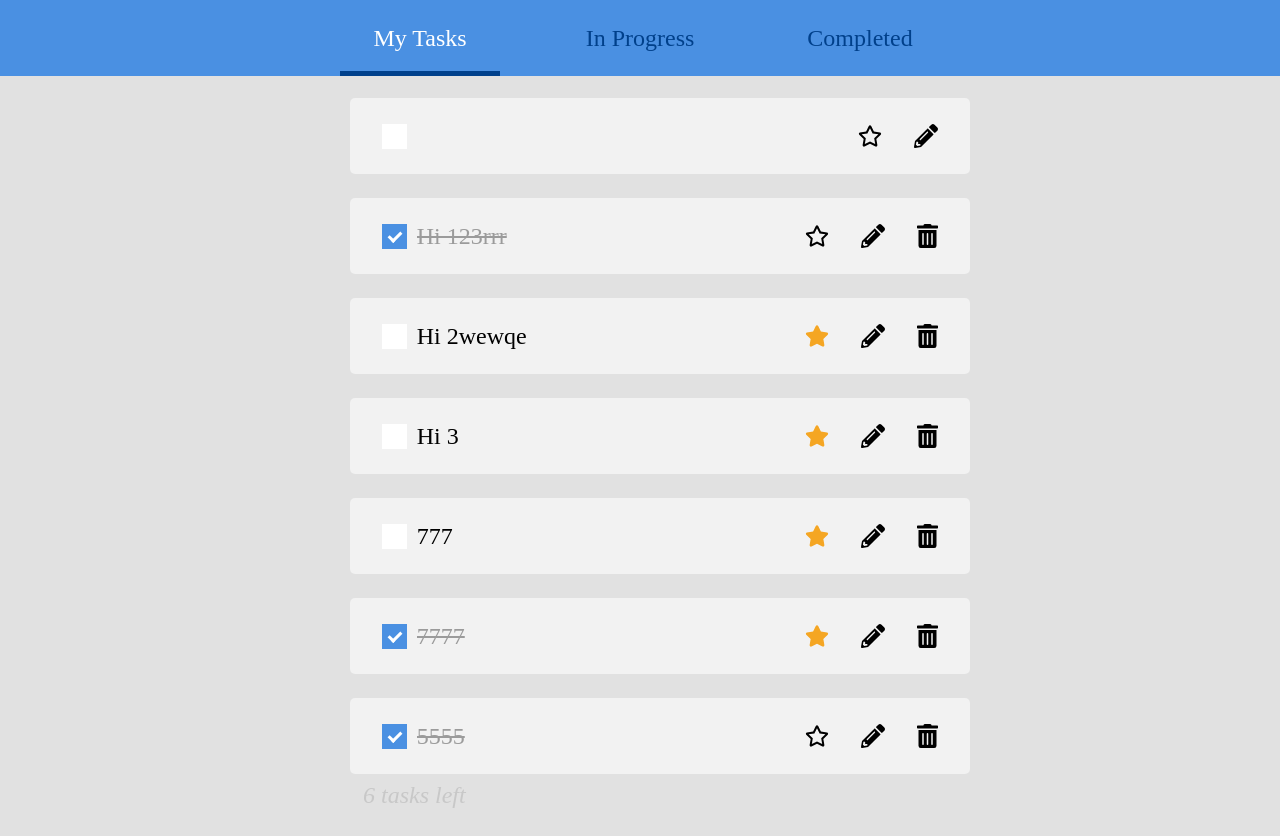
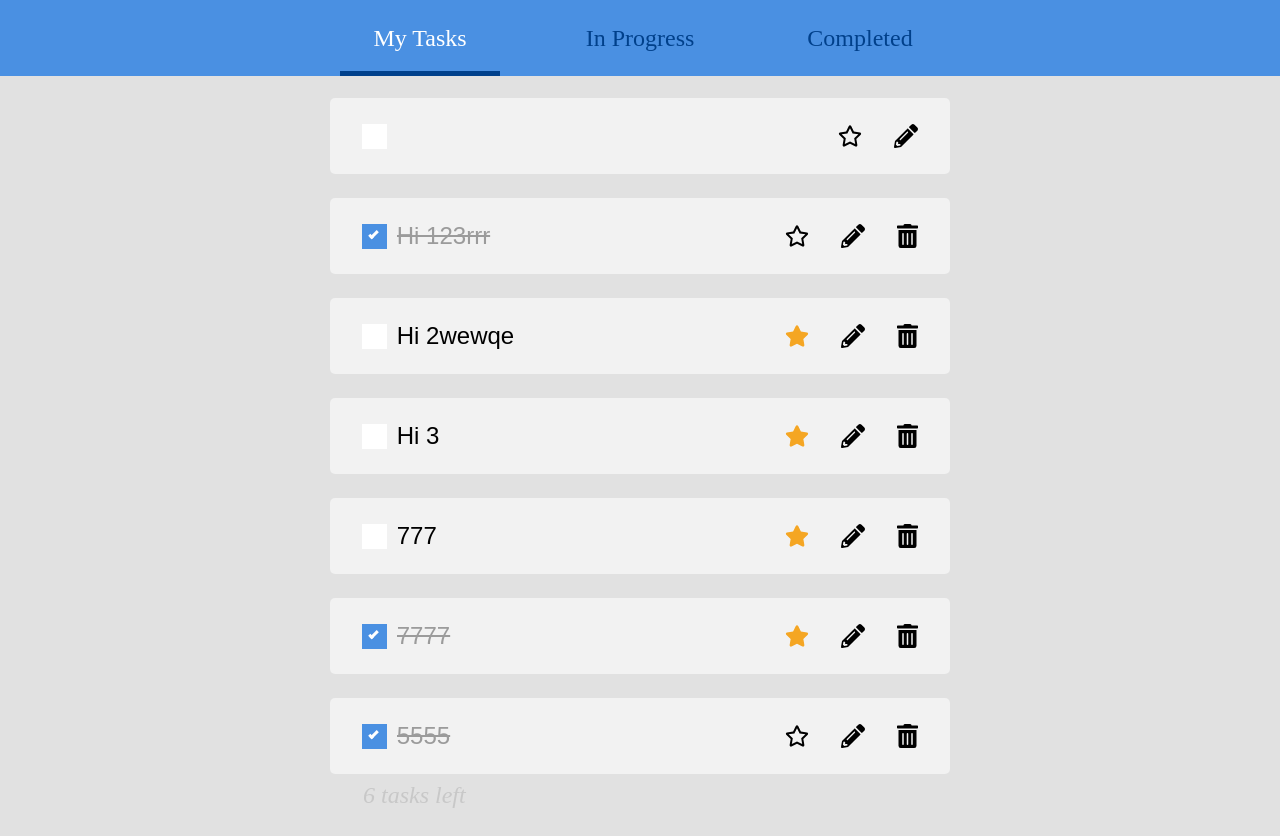
Before and after one commit to ro1963855/todolist-pwa, a Vue app: page / in a window 1280 px wide. Built offline with nearby package versions, Linux system fonts and the light colour scheme; data requests are answered from the project's data file.

Commit message:
fix RWD issue

```diff
--- a/package.json
+++ b/package.json
@@ -6,7 +6,8 @@
     "serve": "vue-cli-service serve",
     "build": "vue-cli-service build",
     "lint": "vue-cli-service lint",
-    "dev": "json-server --watch db.json & vue-cli-service serve"
+    "dev": "json-server --watch db.json & vue-cli-service serve",
+    "db": "json-server --watch db.json"
   },
   "dependencies": {
     "@fortawesome/fontawesome-svg-core": "^1.2.28",
--- a/src/App.vue
+++ b/src/App.vue
@@ -143,7 +143,9 @@ export default class App extends Vue {
 </script>
 
 <style lang="scss">
-* {
+*,
+*::before,
+*::after {
   box-sizing: border-box;
 }
 
@@ -159,13 +161,13 @@ body {
 .list {
   list-style-type: none;
   margin: 0;
+  padding: 0 40px;
   & > .tl-task + .tl-task {
     margin-top: 24px;
   }
 }
 
 .task_counter {
-  font-family: Roboto-Italic;
   font-style: italic;
   font-size: 24px;
   color: #C8C8C8;
--- a/src/components/Header.vue
+++ b/src/components/Header.vue
@@ -44,13 +44,22 @@ export default class Header extends Vue {
       &__item {
         cursor: pointer;
         display: inline-block;
-        width: 220px;
         text-align: center;
         line-height: $height;
-        font-family: Roboto-Medium;
-        font-size: 24px;
         color: #00408B;
         text-align: center;
+        width: 100px;
+        transition: width 0.4s;
+
+        @media (min-width: 576px) {
+          font-size: 20px;
+          width: 160px;
+        }
+
+        @media (min-width: 768px) {
+          font-size: 24px;
+          width: 220px;
+        }
 
         &--active {
           color: #FFFFFF;
@@ -58,11 +67,20 @@ export default class Header extends Vue {
           &::after {
             display: block;
             content: '';
-            width: 160px;
+            width: 60px;
             height: 5px;
             background: #00408B;
             margin: 0 auto;
             transform: translate(0, -5px);
+            transition: width 0.4s;
+
+            @media (min-width: 576px) {
+              width: 130px;
+            }
+
+            @media (min-width: 768px) {
+              width: 160px;
+            }
           }
         }
       }
--- a/src/components/Task.vue
+++ b/src/components/Task.vue
@@ -157,21 +157,37 @@ export default class Task extends Vue {
       height: 76px;
       width: 100%;
       background: #F2F2F2;
-      padding: 24px 32px;
+      padding: 8px 16px;
+      transition: padding 0.4s;
+
+      @media (min-width: 576px) {
+        padding: 12px 20px;
+      }
+
+      @media (min-width: 768px) {
+        padding: 24px 32px;
+      }
 
       > .tl-checkbox {
         margin-right: 16px;
       }
 
       &__title {
-        font-family: Roboto-Medium;
-        font-size: 24px;
+        font-size: 16px;
         color: black;
         width: 100%;
         margin-right: 16px;
         height: 28px;
         border: 0;
         background: transparent;
+
+      @media (min-width: 576px) {
+        font-size: 20px;
+      }
+
+      @media (min-width: 768px) {
+        font-size: 24px;
+      }
 
         &--finished {
           color: #9B9B9B;
@@ -184,7 +200,16 @@ export default class Task extends Vue {
         width: 24px;
         cursor: pointer;
         & + & {
-          margin-left: 32px;
+          margin-left: 8px;
+          transition: margin-left 0.4s;
+
+          @media (min-width: 576px) {
+            margin-left: 20px;
+          }
+
+          @media (min-width: 768px) {
+            margin-left: 32px;
+          }
         }
       }
 
@@ -213,21 +238,28 @@ export default class Task extends Vue {
 
       &__wrapper {
         height: 100%;
-        padding: 24px 72px 0;
+        padding: 24px 36px;
+        transition: padding 0.4s;
+
+        @media (min-width: 576px) {
+          padding: 24px 48px;
+        }
+
+        @media (min-width: 768px) {
+          padding: 24px 60px;
+        }
 
         &__comment {
-          font-family: Roboto-Medium;
           font-size: 20px;
         }
 
         &__area {
           width: 100%;
           height: 120px;
-          margin: 8px 25px 0;
           padding: 8px 16px;
           border: 0;
+          margin-top: 8px;
           resize: none;
-          font-family: Roboto-Regular;
           font-size: 16px;
           line-height: 24px;
         }
@@ -242,10 +274,18 @@ export default class Task extends Vue {
           display: inline-block;
           width: 50%;
           height: 60px;
-          font-family: Roboto-Regular;
-          font-size: 24px;
+          font-size: 16px;
           text-align: center;
           border: 0;
+
+          @media (min-width: 576px) {
+            font-size: 20px;
+          }
+
+          @media (min-width: 768px) {
+            font-size: 24px;
+          }
+
           &:focus {
             outline: 0;
           }
@@ -262,7 +302,11 @@ export default class Task extends Vue {
 
           &__icon {
             width: 14px;
-            margin-right: 14px;
+            margin-right: 4px;
+
+            @media (min-width: 768px) {
+              margin-right: 14px;
+            }
           }
         }
       }
```
